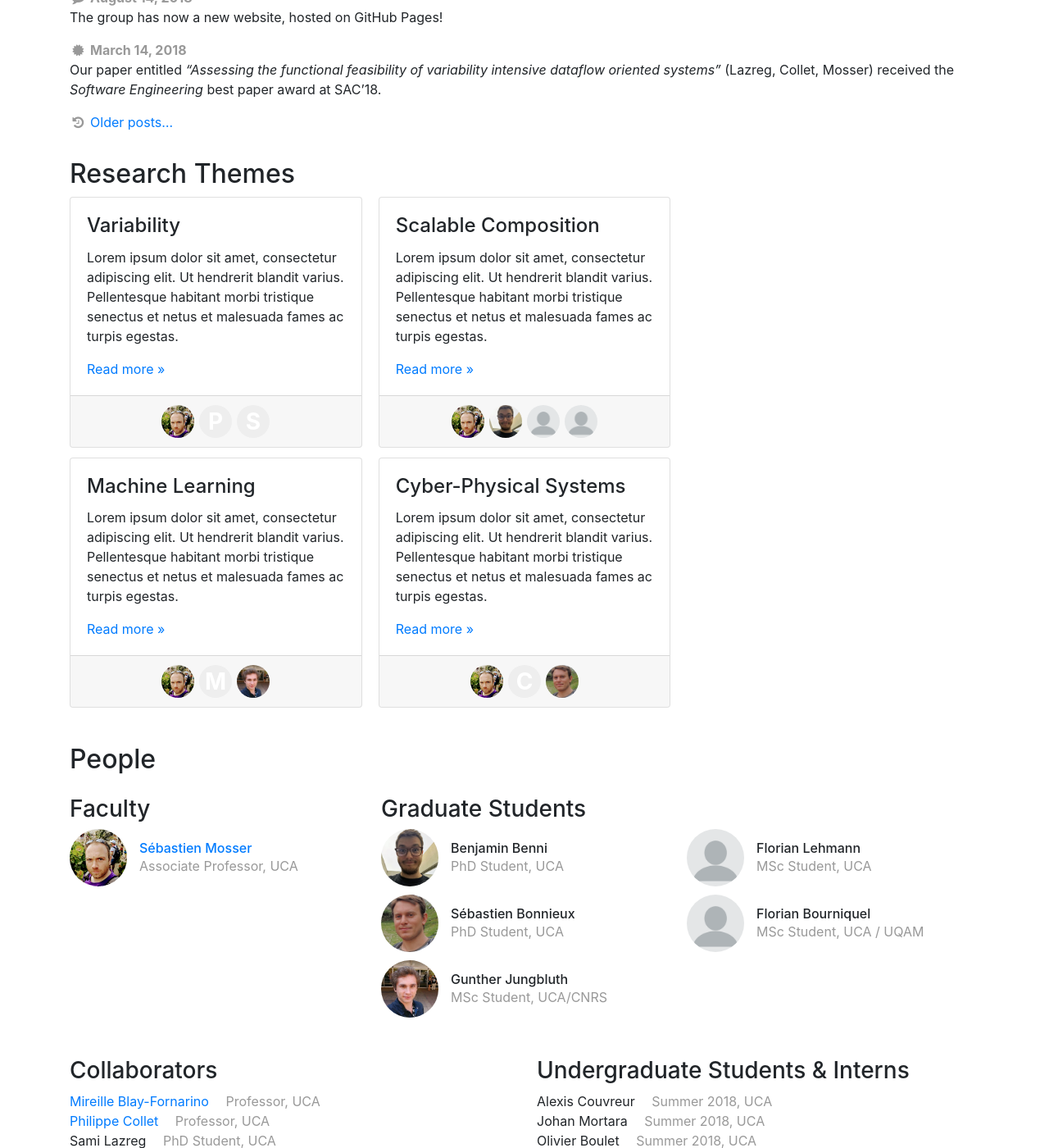
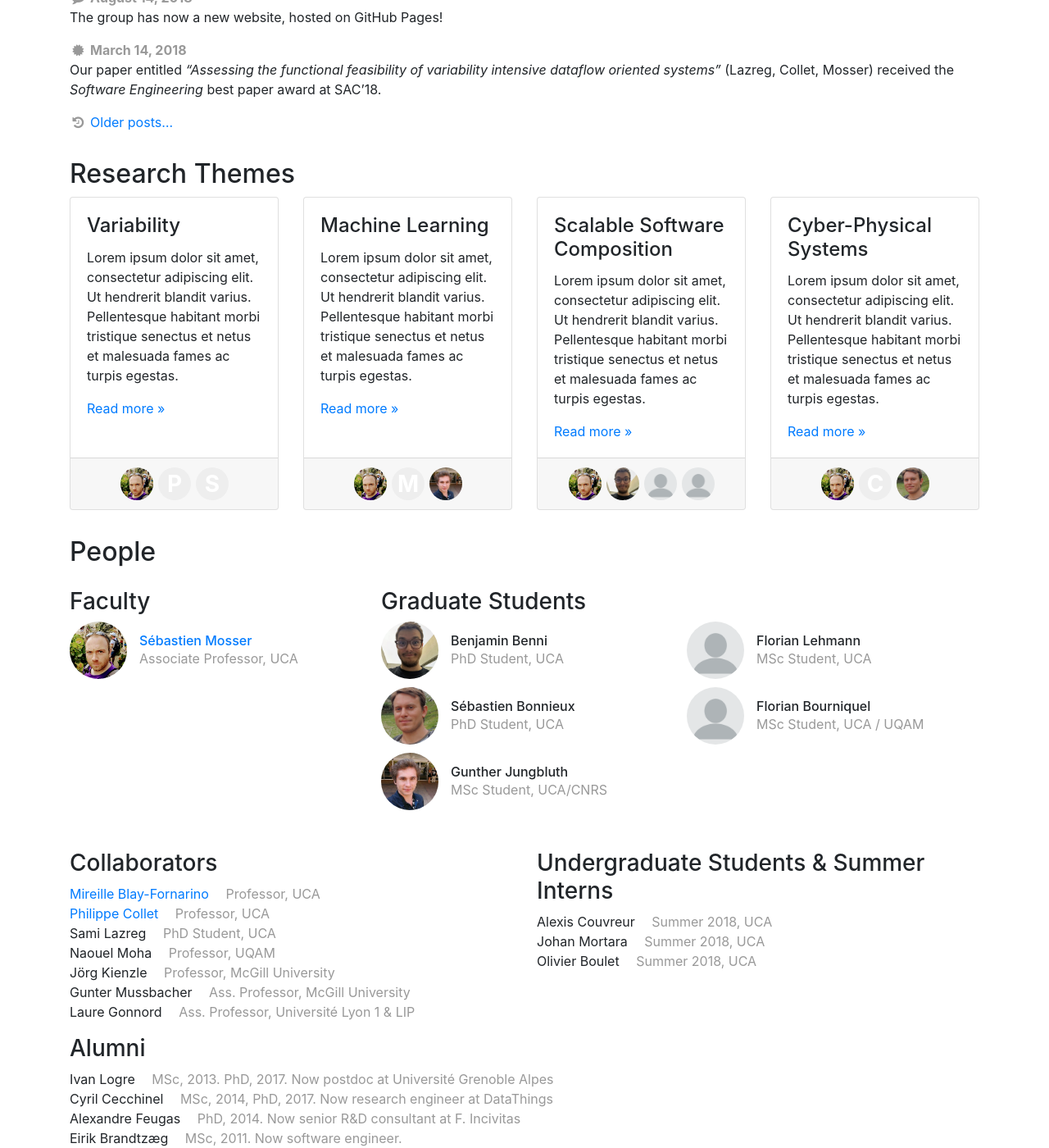
Before and after one commit to ace-design/ace-design.github.io, a Jekyll site: the page built from index.html, in a window 1280 px wide and 1400 px high, scrolled down 301 px. Shown: the whole window at 82% size. Built offline with Jekyll 4.4.1, drawn with Linux system fonts in a browser that asks for light colours.

Commit message:
project card deck

```diff
--- a/_config.yml
+++ b/_config.yml
@@ -18,7 +18,7 @@ roles:
   - key: grad
     name: Graduate Students
   - key: ugrad
-    name: Undergraduate Students & Interns
+    name: Undergraduate Students & Summer Interns
   - key: ugrad-alum
     name: Past Interns
   - key: collab
@@ -27,7 +27,7 @@ roles:
     name: Alumni
 
 # Number of news stories on the front page.
-front_page_news: 8
+front_page_news: 4
 
 # Base pathname for links.
 base: ''
--- a/_projects/composition.md
+++ b/_projects/composition.md
@@ -1,5 +1,5 @@
 ---
-title: Scalable  Composition
+title: Scalable Software Composition
 
 description: |
   Lorem ipsum dolor sit amet, consectetur adipiscing elit. Ut hendrerit blandit
--- a/index.html
+++ b/index.html
@@ -46,7 +46,7 @@ role-tables:
 
 <section>
     <h2>Research Themes</h2>
-    <div class="card-columns">
+    <div class="card-deck">
         {% comment %}
         Sort the projects by date, putting those without dates last
         {% endcomment %}
--- a/research.html
+++ b/research.html
@@ -3,7 +3,7 @@ layout: default
 title: Research Themes
 ---
 
-<div class="card-columns">
+<div class="card-deck">
     {% comment %}
     Sort the projects by date, putting those without dates last
     {% endcomment %}
```
Also changed, not shown: _layouts/wacas.html (deleted, +0 -46 lines).
